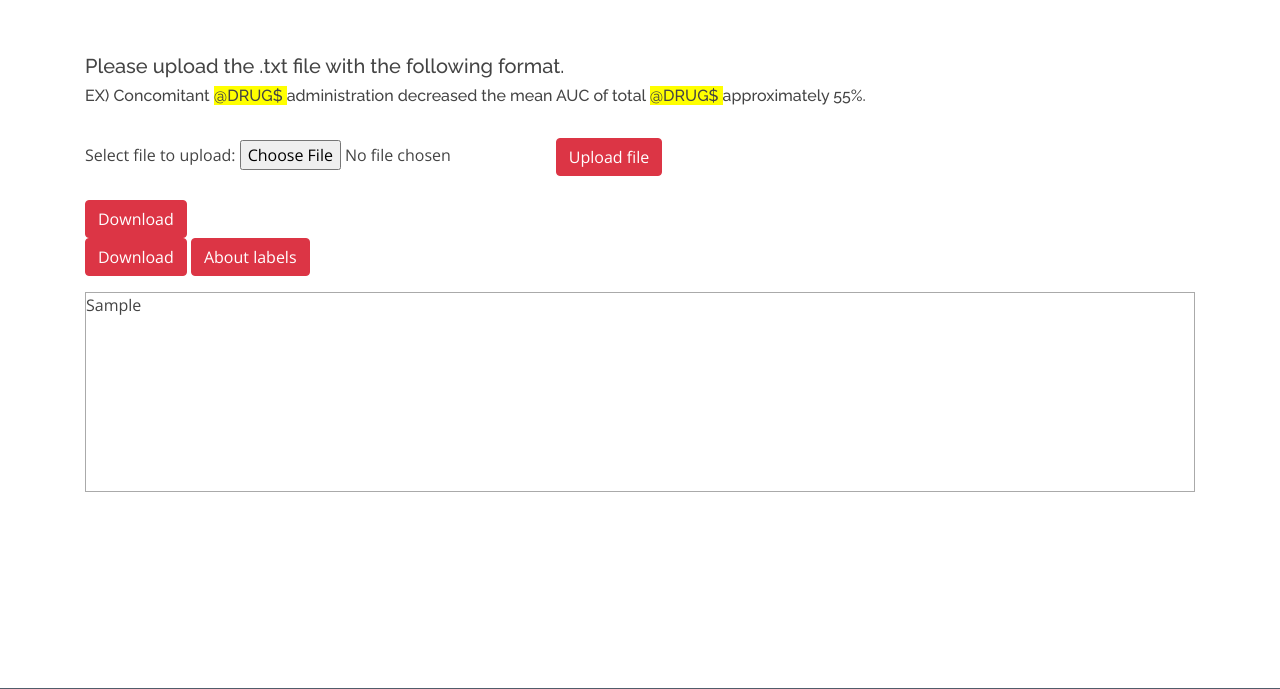
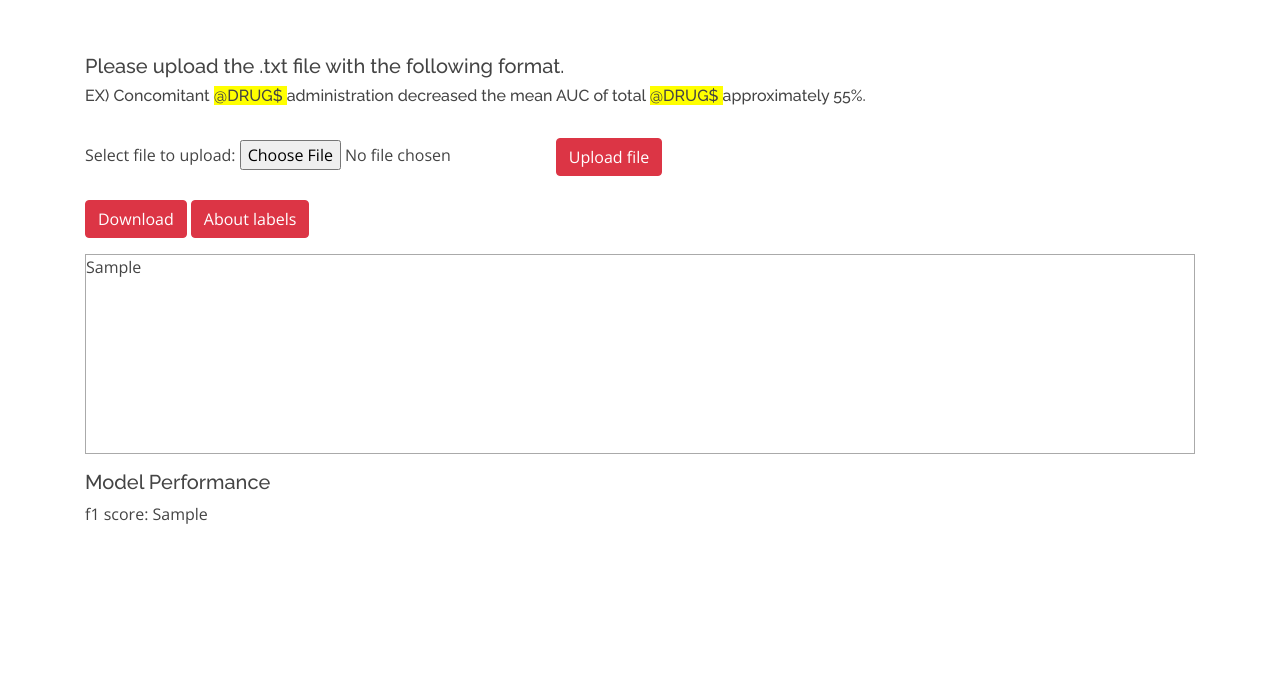
Before and after one commit to so-hyeun/BRET, a Flask app: template templates/Drug_Drug.html in a window 1280 px wide. Shown: the part 166-855 px from the top of the page. Run offline with Flask 2, Linux system fonts and the light colour scheme; the template is opened without the code that fills it: most values are stand-ins (such as "Sample title", 1, 10 or a date in 2020); some libraries are stand-ins or nearby versions.

Commit message:
download

```diff
--- a/app.py
+++ b/app.py
@@ -1,4 +1,5 @@
 import os
+import shutil
 import json
 from flask_bootstrap import Bootstrap
 from flask import Flask, request, render_template, url_for, send_file, send_from_directory
@@ -13,20 +14,16 @@ app.config['UPLOAD_DIR'] = UPLOAD_DIR
 app.config['INPUT_DIR'] = INPUT_DIR
 Bootstrap(app)
 file_path = "result/"
-app.config['FLAG'] = 'not Ready'  ##Ready상태면 업로드한 파일이 있다! 즉, 다운로드를 할 수 있다
-app.config['OUTPUT_DIR'] = 'dl/User_output/'
+app.config['FLAG'] = 'not Ready'
+app.config['OUTPUT_DIR'] = 'static/result/'
 
 @app.route('/')
 def home():
     return render_template('index.html')
 
-
-
-
-
 def download_chemdis(filename):
     return send_file(file_name,
-                     attachment_filename='downloaded_file_name.csv',# 다운받아지는 파일 이름.
+                     attachment_filename='downloaded_file_name.csv',
                      as_attachment=True)
 
 
@@ -70,6 +67,20 @@ def model_performance_gad():
         f1 = model_performance.split('    ')[5]
     return str(f1)
 
+def model_performance_chemprot():
+    with open('dl/model_result/chemprot_result.json') as json_file:
+        json_data = json.load(json_file)
+        model_performance = json_data['metrics']['PRF']
+        f1 = model_performance.split('    ')[5]
+    return str(f1)
+
+def model_performance_ddi():
+    with open('dl/model_result/ddi_result.json') as json_file:
+        json_data = json.load(json_file)
+        model_performance = json_data['metrics']['PRF']
+        f1 = model_performance.split('    ')[5]
+    return str(f1)
+
 
 
 @app.route('/Chemical-Disease', methods=['GET', 'POST'])
@@ -82,11 +93,15 @@ def ChemDis():
         fname = secure_filename(f.filename)
         input_file_path = os.path.join(app.config['INPUT_DIR'], fname)
         f.save(input_file_path)
+
         predict_chemprot(fname)
-        result = return_result_chemprot(input_file_path,app.config['OUTPUT_DIR']+"Chem_Dis_result_"+fname )  # 이 함수에 사용자가 upload한 file
+        output_file_name = "Chem_Dis_result_"+fname
+        output_file_path = app.config['OUTPUT_DIR']+output_file_name
+        result = return_result_chemprot(input_file_path, output_file_path)
 
+        performance = model_performance_chemprot()
 
-        return render_template('Chemical_Disease.html', model_result=result)
+        return render_template('Chemical_Disease.html', model_result=result, model_performance=performance, result_file_path=output_file_path, result_file_name=output_file_name)
 
 @app.route('/Drug-Drug', methods=['GET', 'POST'])
 def DrugDrug():
@@ -99,10 +114,14 @@ def DrugDrug():
         input_file_path = os.path.join(app.config['INPUT_DIR'],fname)
         f.save(input_file_path)
 
-        predict_ddi(fname)  # 이 함수에 사용자가 upload한 file
-        result = return_result_ddi(input_file_path,app.config['OUTPUT_DIR']+"Drug_Drug_result_"+fname )
+        predict_ddi(fname)
+        output_file_name = "Drug_Drug_result_"+fname
+        output_file_path = app.config['OUTPUT_DIR']+output_file_name
+        result = return_result_ddi(input_file_path, output_file_path)
 
-        return render_template('Drug_Drug.html', model_result=result)
+        performance = model_performance_ddi()
+
+        return render_template('Drug_Drug.html', model_result=result, model_performance=performance, result_file_path=output_file_path, result_file_name=output_file_name)
 
 
 @app.route('/Gene-Disease', methods=['GET', 'POST'])
@@ -117,10 +136,13 @@ def GeneDise():
         f.save(input_file_path)
 
         predict_gad(fname)
-        result = return_result_gad(input_file_path,app.config['OUTPUT_DIR']+"Gene_Dis_result_"+fname )  # 이 함수에 사용자가 upload한 file
+        output_file_name = "Gene_Dis_result_"+fname
+        output_file_path = app.config['OUTPUT_DIR']+output_file_name
+        result = return_result_gad(input_file_path, output_file_path)
+
         performance = model_performance_gad()
 
-        return render_template('Gene_Disease.html', model_result=result, model_performance=performance)
+        return render_template('Gene_Disease.html', model_result=result, model_performance=performance, result_file_path=output_file_path, result_file_name=output_file_name)
 
 
 @app.route('/contact')
@@ -129,4 +151,4 @@ def contact():
 
 
 if __name__ == "__main__":
-    app.run(debug=True)
+    app.run(host="203.255.176.237", port=5000)
--- a/dl/User_output/DrugDrug_result.txt
+++ /dev/null
@@ -1 +0,0 @@
-<s>@DRUG$</s> : Concomitant <s>@DRUG$</s> administration decreased the mean AUC of total ezetimibe approximately 55%. DDI-falsenewline<s>@DRUG$</s> : Concomitant <s>@DRUG$</s> administration decreased the mean AUC of total ezetimibe approximately 55%. DDI-false
--- a/static/result/ChemDis_result.txt
+++ /dev/null
@@ -1 +0,0 @@
-file Chemprot_disease_result_json
--- a/templates/Drug_Drug.html
+++ b/templates/Drug_Drug.html
@@ -123,16 +123,16 @@
         <div> &nbsp; </div>
         <div id="result_down"></div>
         <script>
-          var str1 = "<a href =";
-          var str2 = "{{result_file}}";
-          var str3 = ' download = "Drug_Drug Relation Extraction Result.txt"><button type=button class="btn btn-danger">Download</button></a>';
+          var str1 = '<a href ="';
+          var str2 = "{{result_file_path}}";
+          var str3 = '" download = "{{result_file_name}}"><button type=button class="btn btn-danger" style="margin-right: 4px">Download</button></a> ';
 
           var $a = $(str1.concat(str2).concat(str3));
+          var $l = $(' <button type="button" id="btn" class="btn btn-danger">About labels</button>')
           $("#result_down").append($a);
+          $("#result_down").append($l);
         </script>
-        <a href = "static/result/DrugDrug_result.txt" download = "Drug_Drug Relation Extraction Result.txt"><button type=button class="btn btn-danger">Download</button></a>
 
-        <button type="button" id="btn" class="btn btn-danger">About labels</button>
         <div id="displayDiv">
           <img src="static/img/slide/ddi_label.png">
         </div>
@@ -178,6 +178,9 @@
             }
           </script>
         </p>
+
+        <h5>Model Performance</h5>
+        f1 score: {{model_performance}}
 
       </div>
     </section>
```
Also changed, not shown: predict_temp.py (+4 -3 lines), static/result/gt_test.txt (deleted, +0 -2 lines), templates/Chemical_Disease.html (+15 -4 lines), templates/Gene_Disease.html (+17 -3 lines), 8 other files.
